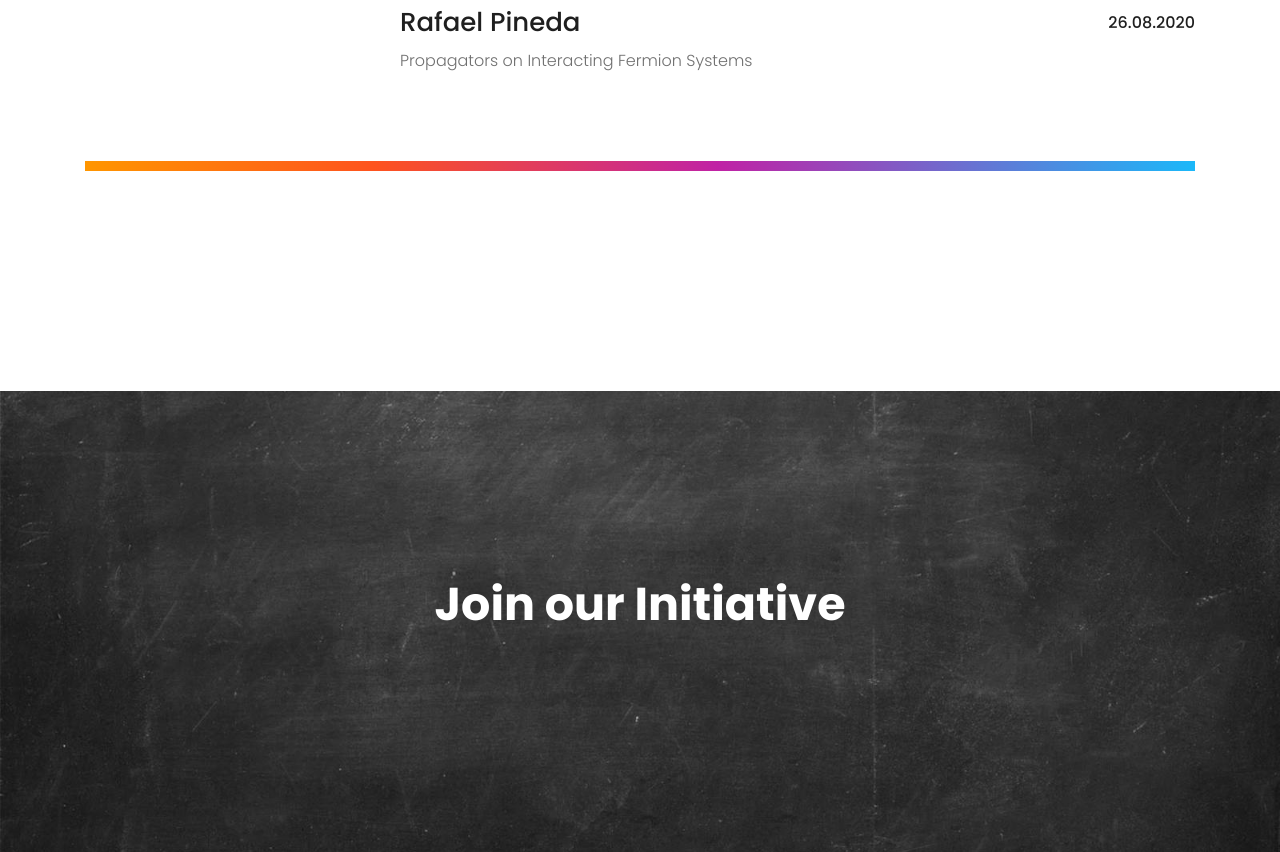
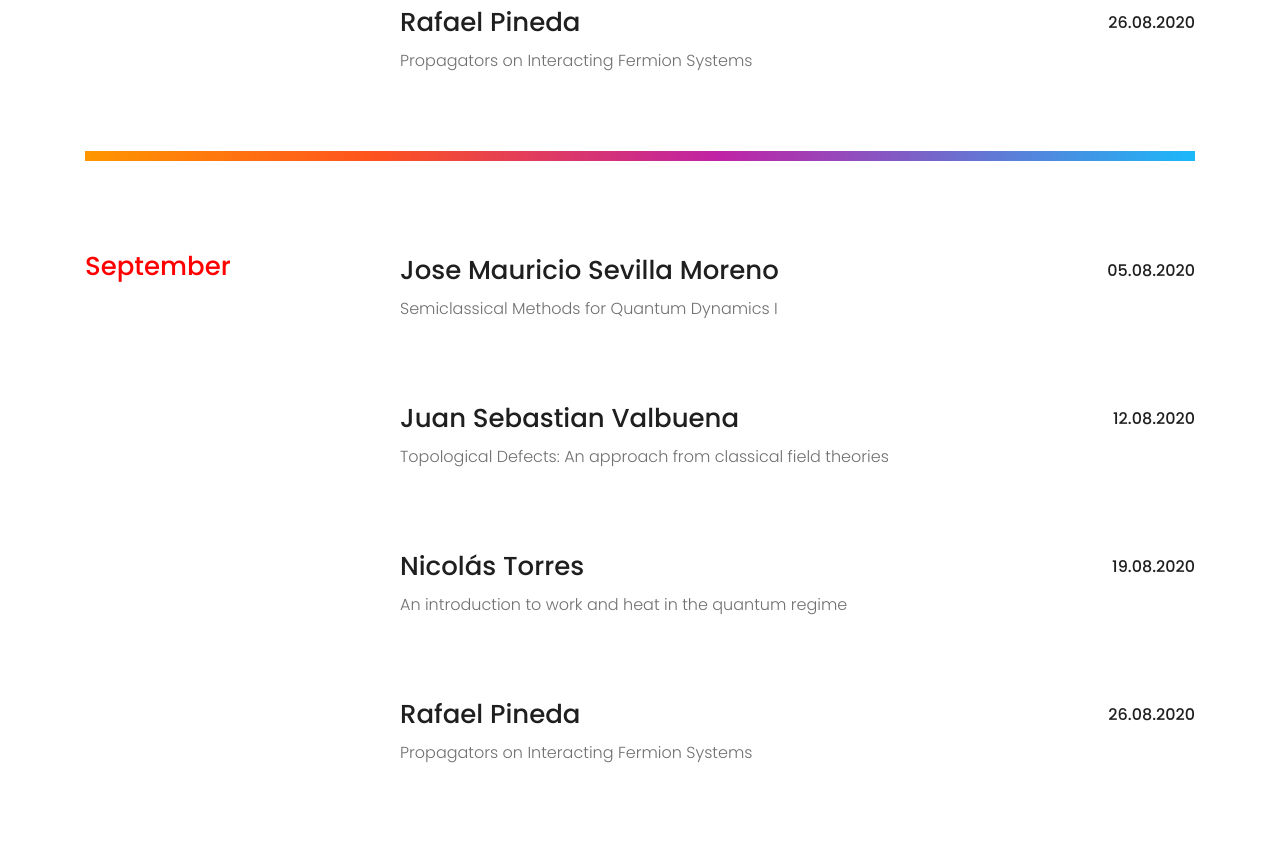
Before and after one commit to PhysicsByDrinkers/PhysicsByDrinkers.github.io, a plain HTML site: page schedule.html in a window 1280 px wide. Shown: the part 2637-3489 px from the top of the page. Drawn offline with Linux system fonts and the light colour scheme.

Commit message:
Update schedule.html

```diff
--- a/schedule.html
+++ b/schedule.html
@@ -255,6 +255,68 @@
 
                     </div>
                 </div>
+            <div class="double_line">
+                <div class="row">
+                    <div class="col-xl-3 col-lg-3">
+                        <div class="date">
+                            <h3>September</h3>
+                        </div>
+                    </div>
+                    <div class="col-xl-9 col-lg-9">
+                        <div class="single_speaker">
+                            <div class="speaker-name">
+                                <div class="heading d-flex justify-content-between align-items-center">
+                                    <span>Jose Mauricio Sevilla Moreno</span>
+                                    <div class="time">
+                                        05.08.2020
+                                    </div>
+                                </div>
+                                <p>Semiclassical Methods for Quantum Dynamics I</p>
+                            </div>
+                        </div>
+                        <div class="single_speaker">
+                            <div class="speaker-name">
+                                <div class="heading d-flex justify-content-between align-items-center">
+                                    <span>Juan Sebastian Valbuena</span>
+                                    <div class="time">
+                                        12.08.2020
+                                    </div>
+                                </div>
+                                <p>Topological Defects: An approach from classical field theories</p>
+                            </div>
+                        </div>
+                        <div class="single_speaker">
+                            <div class="speaker-name">
+                                <div class="heading d-flex justify-content-between align-items-center">
+                                    <span>Nicolás Torres</span>
+                                    <div class="time">
+                                        19.08.2020
+                                    </div>
+                                </div>
+                                <p>An introduction to work and heat in the quantum regime</p>
+                            </div>
+                        </div>
+                        <div class="single_speaker">
+                            <div class="speaker-name">
+                                <div class="heading d-flex justify-content-between align-items-center">
+                                    <span>Rafael Pineda</span>
+                                    <div class="time">
+                                        26.08.2020
+                                    </div>
+                                </div>
+                                <p>Propagators on Interacting Fermion Systems</p>
+                            </div>
+                        </div>
+
+
+
+                    </div>
+                </div>
+
+
+
+
+
             </div>
         </div>
     </div>
```
